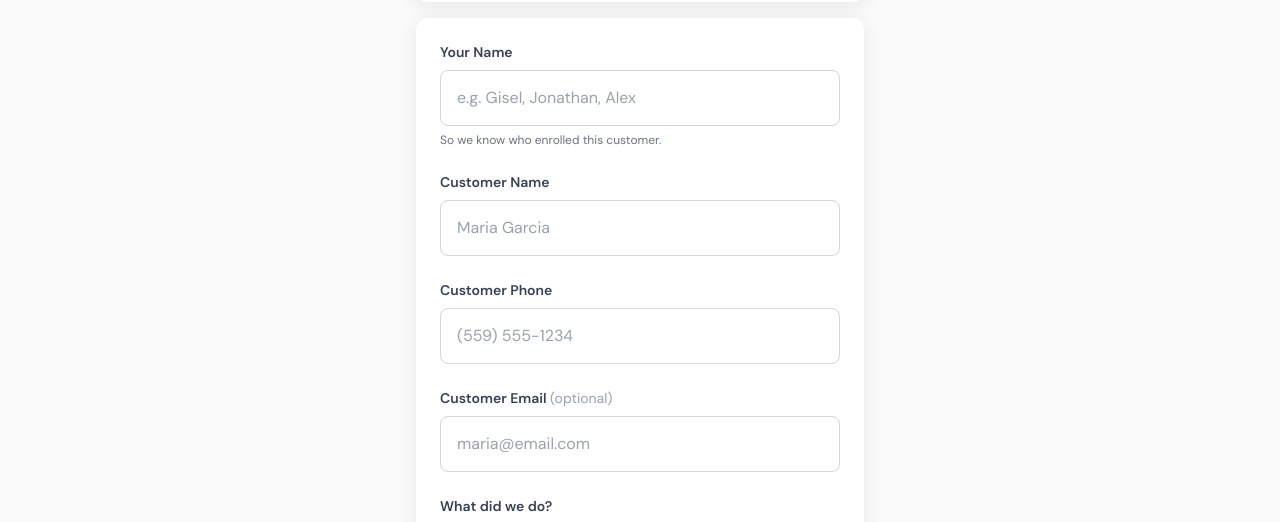
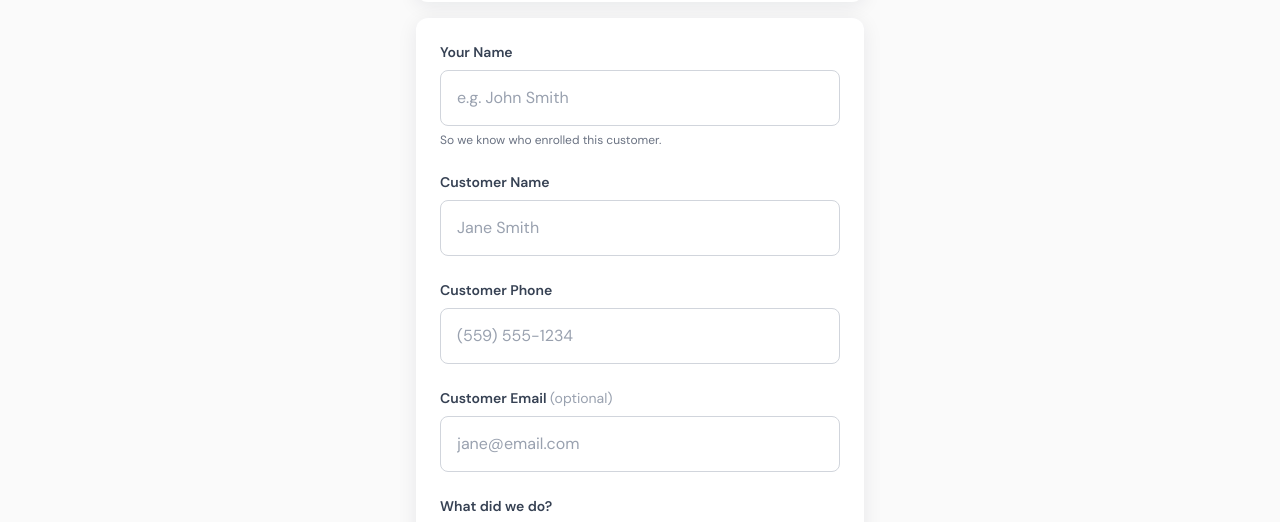
Before and after one commit to keihonsark/hec-website, a Next.js app: page /enroll in a window 1280 px wide. Shown: the part 420-942 px from the top of the page. Built offline with nearby package versions, Linux system fonts and the light colour scheme.

Commit message:
fix: generic placeholder names — remove real team member exposure

```diff
--- a/src/app/enroll/page.tsx
+++ b/src/app/enroll/page.tsx
@@ -350,7 +350,7 @@ export default function EnrollPage() {
                 required
                 aria-required="true"
                 autoComplete="name"
-                placeholder="e.g. Gisel, Jonathan, Alex"
+                placeholder="e.g. John Smith"
                 className={inputClass}
                 value={form.enrolledBy}
                 onChange={(e) => update("enrolledBy", e.target.value)}
@@ -382,7 +382,7 @@ export default function EnrollPage() {
                 required
                 aria-required="true"
                 autoComplete="off"
-                placeholder="Maria Garcia"
+                placeholder="Jane Smith"
                 className={inputClass}
                 value={form.customerName}
                 onChange={(e) => update("customerName", e.target.value)}
@@ -417,7 +417,7 @@ export default function EnrollPage() {
                 id="customerEmail"
                 type="email"
                 autoComplete="off"
-                placeholder="maria@email.com"
+                placeholder="jane@email.com"
                 className={inputClass}
                 value={form.customerEmail}
                 onChange={(e) => update("customerEmail", e.target.value)}
```
